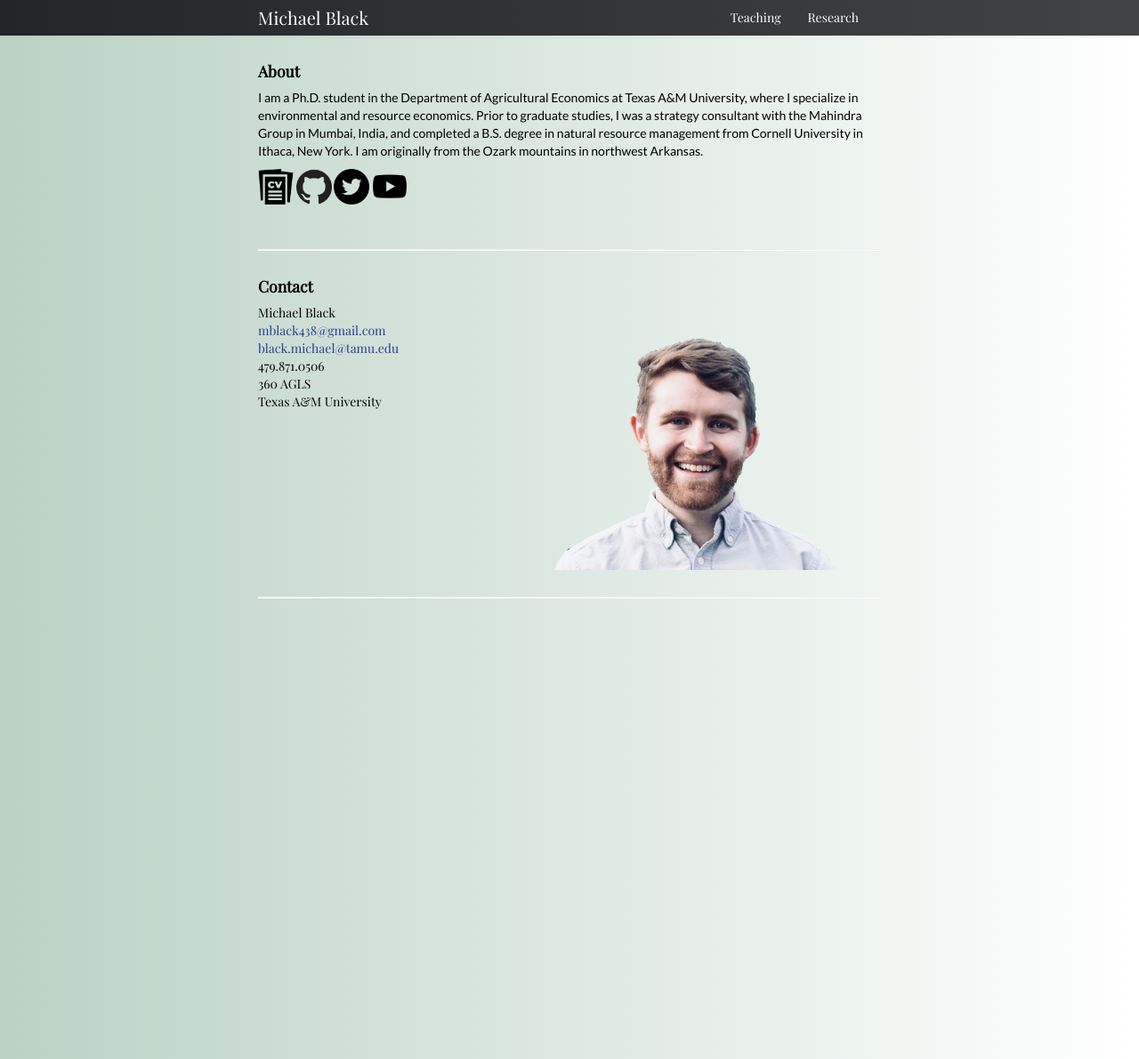
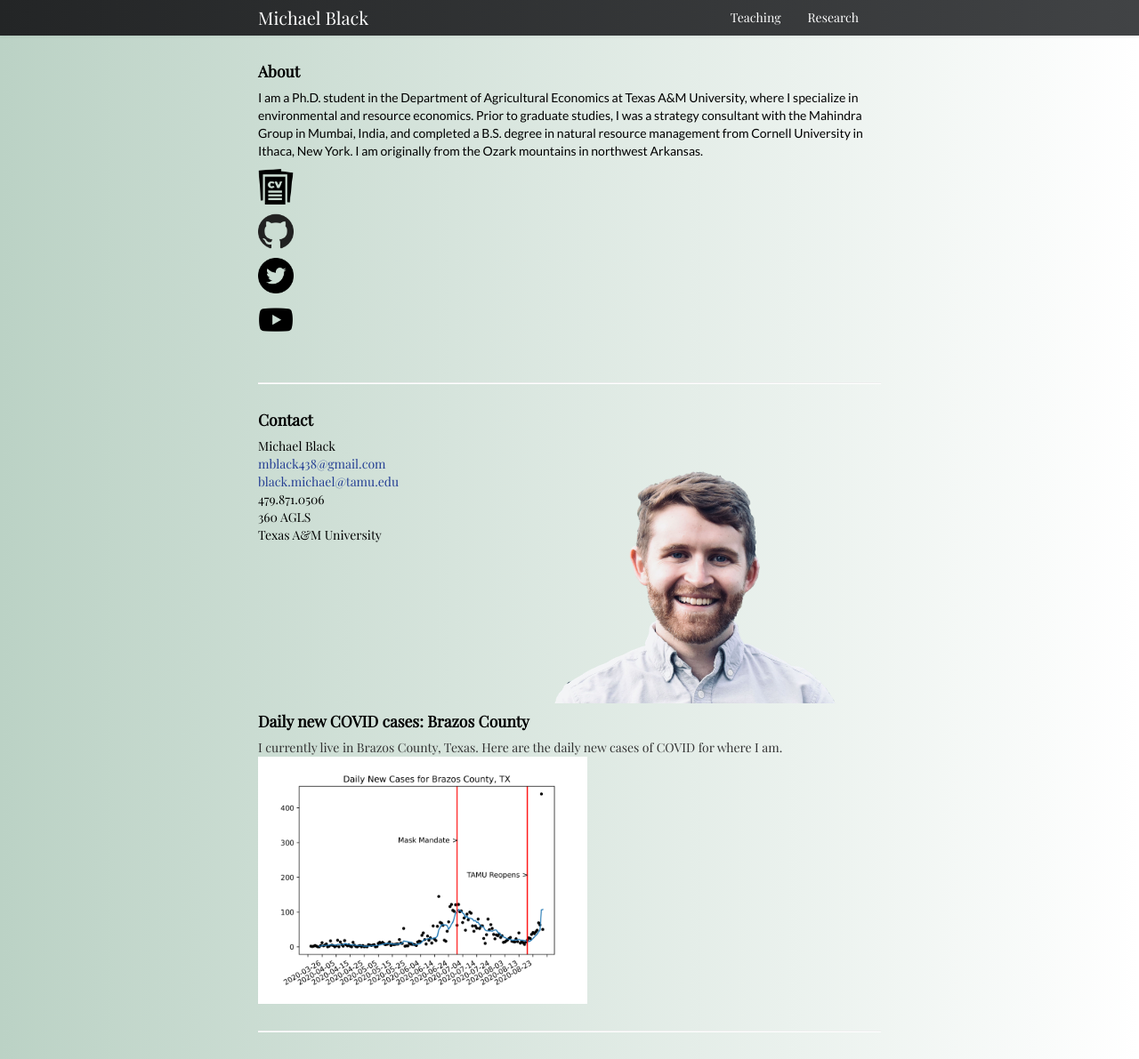
Before and after one commit to michael-black/michael-black.github.io, a Jekyll site: the page built from index.md, in a window 1280 px wide. Shown: the whole page at 89% size. Built offline with Jekyll 4.4.1, drawn with Linux system fonts in a browser that asks for light colours.

Commit message:
Updated home page with COVID information

```diff
--- a/index.md
+++ b/index.md
@@ -14,10 +14,13 @@ I am a Ph.D. student in the Department of Agricultural Economics at Texas A&M Un
 
 <a href="../assets/BlackCV.pdf">
     <img src="../pages/icons64/cv.png" width="40" height="40"/></a>
+
 <a href="https://github.com/michael-black">
     <img src="../pages/icons64/github.png" width="40" height="40"/></a>
+
 <a href="https://twitter.com/michae1black">
     <img src="../pages/icons64/twitter.png" width="40" height="40"/></a>
+
 <a href="https://www.youtube.com/channel/UCxDNlrqcNZ4c3yS8IN_aC7A/featured">
     <img src="../pages/icons64/youtube.png" width="40" height="40"/></a>
 
@@ -49,18 +52,19 @@ I am a Ph.D. student in the Department of Agricultural Economics at Texas A&M Un
     </div>
 </div>
 
-<!--
+
 <div class="container">
-<h4><a name="contact"></a>Some personal data viz</h4>
+<h4><a name="contact"></a>Daily new COVID cases: Brazos County</h4>
+I currently live in Brazos County, Texas. Here are the daily new cases of COVID for where I am.
     <div class="row-fluid">
         <div class="span4">
-        <a href="../assets/hf_map.png">
-            <img src="../assets/hf_map.png"
+        <a href="../assets/brazos_dnc.png">
+            <img src="../assets/brazos_dnc.png"
                   title="Michael Black" alt="Michael Black"/></a>
         </div>
     </div>
 </div>
- -->
+
 
 <!--
 <div class="navbar">
```
Also changed, not shown: assets/brazos_dnc.png (added).
